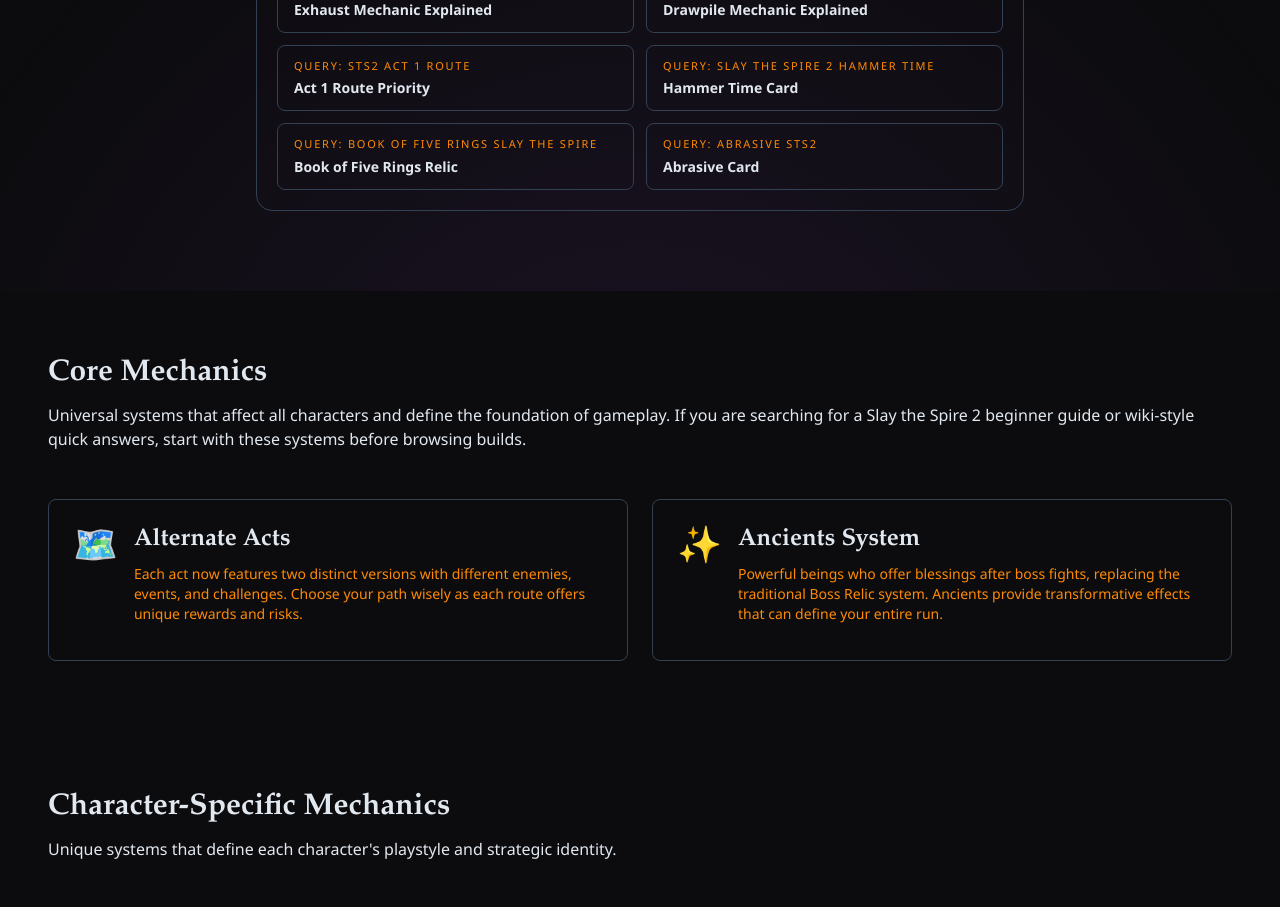
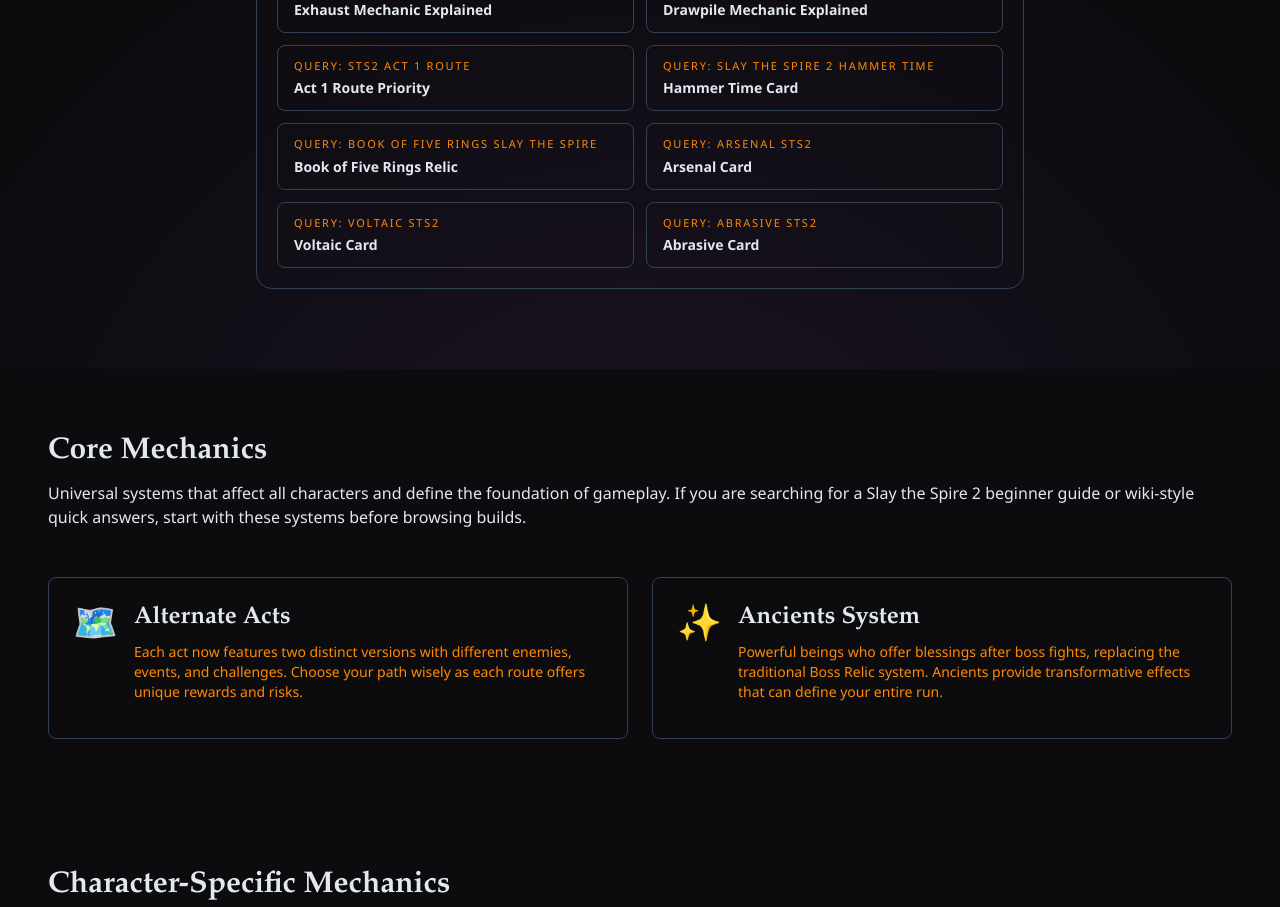
Before and after one commit to SZZH/sts2-guide, a Next.js app: page /mechanics in a window 1280 px wide. Shown: the part 980-1887 px from the top of the page. Built offline with nearby package versions, Linux system fonts and the light colour scheme; no server answers.

Commit message:
docs(internal-links): 补充 v0.101.0 已确认实体页导流

```diff
--- a/app/mechanics/page.tsx
+++ b/app/mechanics/page.tsx
@@ -50,6 +50,16 @@
       href: '/relics/book_of_five_rings',
       query: 'book of five rings slay the spire',
       label: 'Book of Five Rings Relic',
+    },
+    {
+      href: '/cards/arsenal',
+      query: 'arsenal sts2',
+      label: 'Arsenal Card',
+    },
+    {
+      href: '/cards/voltaic',
+      query: 'voltaic sts2',
+      label: 'Voltaic Card',
     },
     {
       href: '/cards/abrasive',
--- a/shared/gameData.ts
+++ b/shared/gameData.ts
@@ -284,6 +284,9 @@
     relatedLinks: [
       { href: '/news/slay-the-spire-2-steamdb-patch-tracker', label: 'Follow patch timeline and merge history' },
       { href: '/guides/act1-route-priority', label: 'Is your Act 1 route still correct after floor-6 elite pressure changes?' },
+      { href: '/cards/arsenal', label: 'Open Arsenal card page after the v0.101.0 trigger rewrite' },
+      { href: '/cards/voltaic', label: 'Check Voltaic cost and text after the v0.101.0 tempo nerf' },
+      { href: '/relics/pendulum', label: 'Review Pendulum after its fixed-cadence draw rework' },
       { href: '/guides/regent-stars-vs-forge-build-path', label: 'How should Regent players pivot between Stars and Forge after this patch?' },
       { href: '/news/slay-the-spire-2-first-run-guide-act-1-priorities', label: 'Apply these patch changes in your next Act 1 run' },
       { href: '/news/best-starter-character-slay-the-spire-2-early-access', label: 'Pick the best starter character after v0.101.0' },
```
